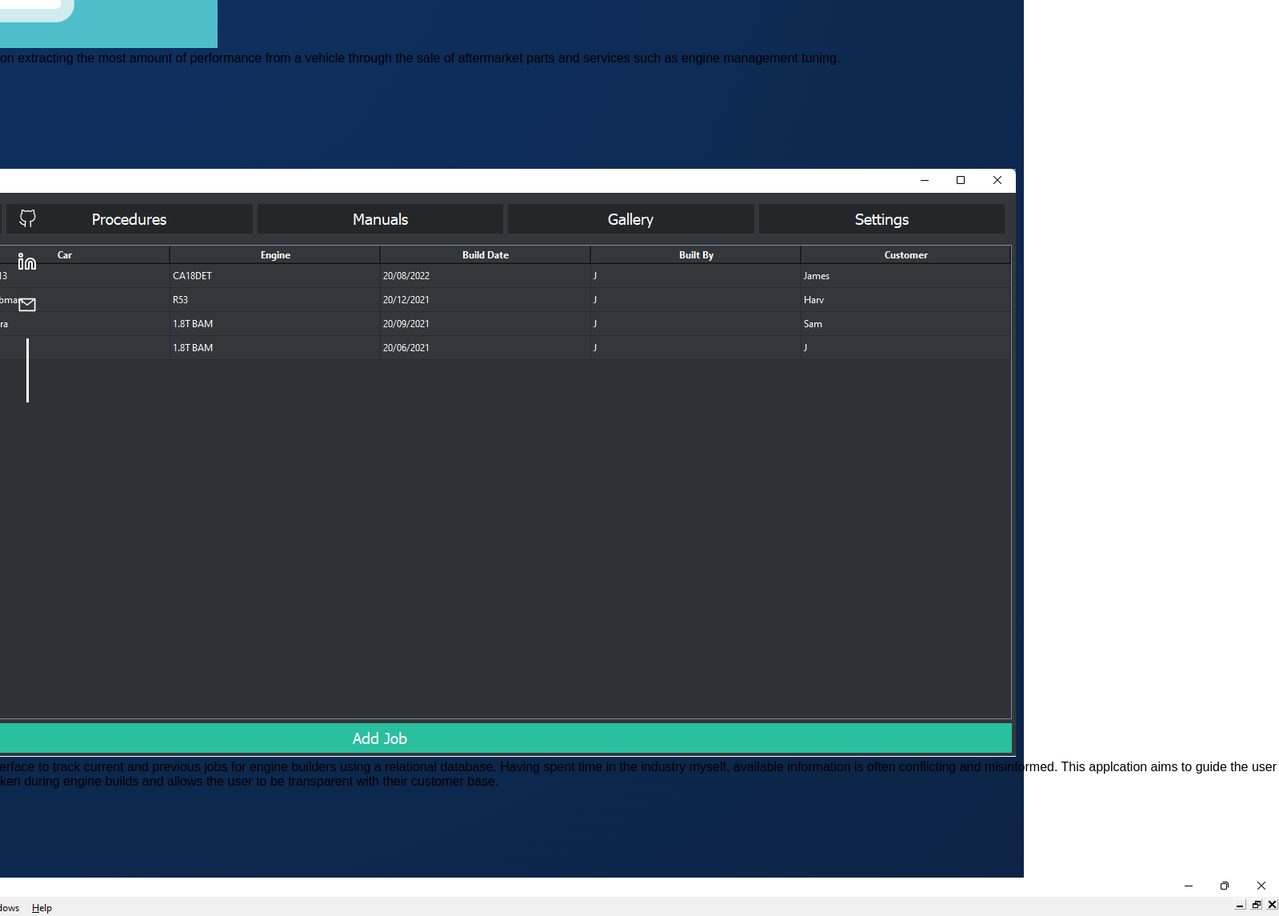
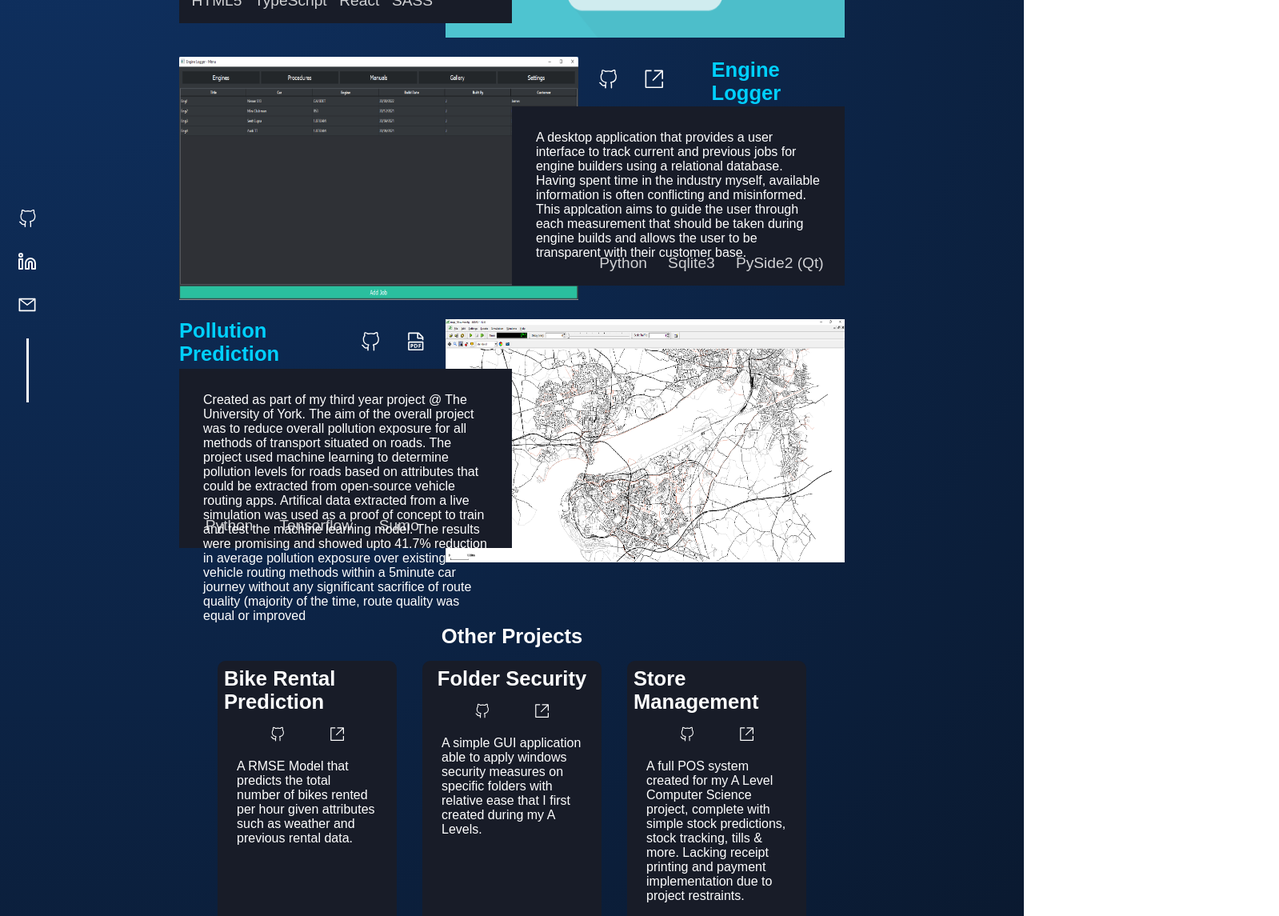
Before and after one commit to JSchoonbrood/Portfolio, a React (Create React App) app: page /projects in a window 1280 px wide. Shown: the part 320-1465 px from the top of the page at 80% size, 1599 px wide, since content can reach past the window. Built offline with nearby package versions, Linux system fonts and the light colour scheme.

Commit message:
ClassName overhaul

```diff
--- a/src/components/projects/Projects.tsx
+++ b/src/components/projects/Projects.tsx
@@ -1,59 +1,66 @@
 import React from "react";
-// import { FaExternalLinkAlt } from "react-icons/fa";
-import { VscGithubAlt } from "react-icons/vsc";
-// import { IoDocumentText } from "react-icons/io5";
 import projects from "./ProjectData";
 import "./projects.scss";
 
 const Projects = () => {
   return (
     <div className="page">
-			<div className="featured-projects">
-				<ul className="container">
+      <div className="featured">
+        <ul className="featured__elements">
           {projects
             .filter(({ featured }) => featured)
             .map(({ title, image, description, code, live, tools }, index) => {
               return (
-								<li>
-									<div className={index % 2 ? "project-left" : "project-right"}>
-										<h1 className="title">{title}</h1>
+                <li
+                  className={
+                    index % 2
+                      ? "featured__elements-items project-left"
+                      : "featured__elements-items project-right"
+                  }
+                >
+                  <h1 className="featured__elements-title">{title}</h1>
+                  <div className="featured__elements-image">
                     {image}
-										<p className="description">{description}</p>
-										<div className="links">
-											<a href={code}>
-												<VscGithubAlt />
-											</a>
+                  </div>
+                  <p className="featured__elements-desc">{description}</p>
+                  <div className="featured__elements-links">
+                    {code}
                     {live}
                   </div>
-										<ul className="icons">
+                  <ul className="featured__elements-tools">
                     {tools.map((elem) => {
-												return <li>{elem}</li>;
+                      return (
+                        <li className="featured__elements-tools-item">
+                          {elem}
+                        </li>
+                      );
                     })}
                   </ul>
-									</div>
                 </li>
               );
             })}
         </ul>
       </div>
-			<div className="other-projects">
-        <h1 className="other-projects-title">Other Projects</h1>
-				<ul className="container">
+      <div className="other">
+        <h1 className="other-title">Other Projects</h1>
+        <ul className="other__elements">
           {projects
             .filter(({ featured }) => !featured)
-						.map(({ title, description, live, tools }) => {
+            .map(({ title, description, live, code, tools }) => {
               return (
-								<li className="other-projects-items">
-									<h1>{title}</h1>
-									<p>{description}</p>
+                <li className="other__elements-items">
+                  <h1 className="other__elements-title">{title}</h1>
+                  <ul className="other__elements-links">
+                    {code}
+                    {live}
+                  </ul>
+                  <p className="other__elements-desc">{description}</p>
 
-									{/* <a href={live}>
-										{live}<FaExternalLinkAlt />
-									</a> */}
-
-									<ul className="icons">
+                  <ul className="other__elements-tools">
                     {tools.map((elem) => {
-											return <li>{elem}</li>;
+                      return (
+                        <li className="other__elements-tools-item">{elem}</li>
+                      );
                     })}
                   </ul>
                 </li>
```
Lines whose indentation alone changed are shown as unchanged.
